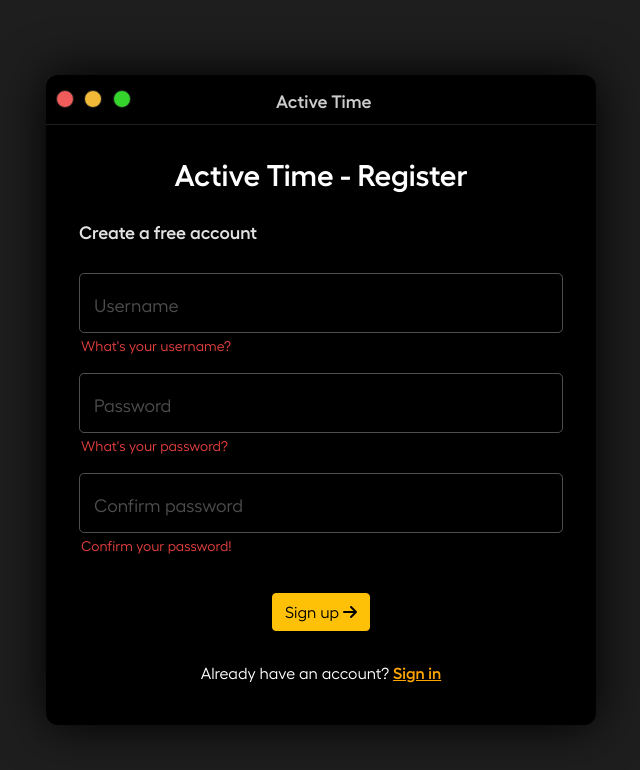
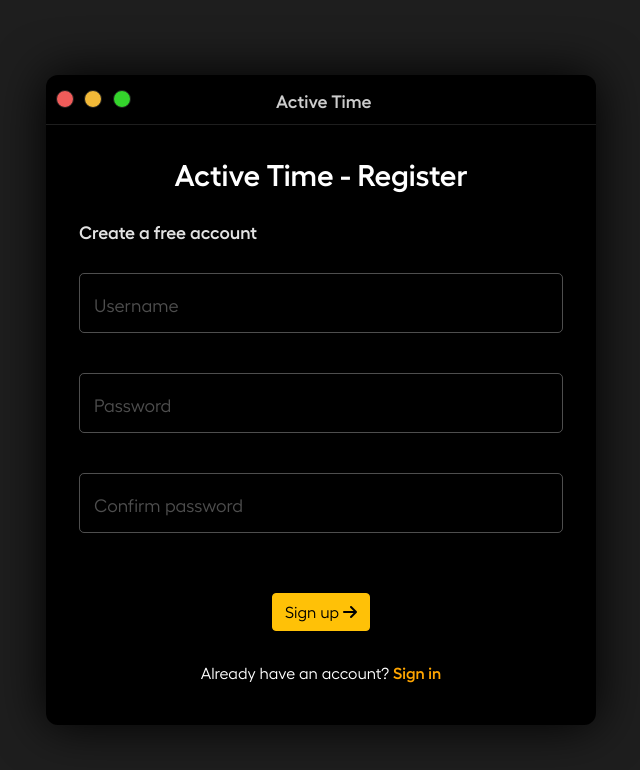
Before and after one commit to SebastianCB-dev/ActiveTimeAngular, an Angular app: page / in a window 1280 px wide. Both pictures are taken after a click on the item "Sign up". Shown: the top 770 px of the page, without its empty margins (319-959 px from the left). Built offline with nearby package versions, Linux system fonts and the light colour scheme.

Commit message:
Feat: Added validations in Register Screen

```diff
--- a/src/app/auth/auth.module.ts
+++ b/src/app/auth/auth.module.ts
@@ -5,6 +5,7 @@ import { AuthRoutingModule } from './auth-routing.module';
 
 import { LoginComponent } from './login/login.component';
 import { RegisterComponent } from './register/register.component';
+import {ReactiveFormsModule} from "@angular/forms";
 
 
 @NgModule({
@@ -14,7 +15,8 @@ import { RegisterComponent } from './register/register.component';
   ],
   imports: [
     CommonModule,
-    AuthRoutingModule
+    AuthRoutingModule,
+    ReactiveFormsModule
   ]
 })
 export class AuthModule { }
--- a/src/app/auth/register/register.component.css
+++ b/src/app/auth/register/register.component.css
@@ -209,6 +209,7 @@
   font-family: "Hellix-SemiBold";
   color: #FFA500FF;
   cursor: pointer;
+  text-decoration: none;
 }
 
 .box .content p a:hover {
--- a/src/app/auth/register/register.component.html
+++ b/src/app/auth/register/register.component.html
@@ -18,25 +18,34 @@
     <div class="content">
       <h3>Active Time - Register</h3>
       <!-- Form -->
-      <form class="box-form">
+      <form class="box-form"
+            (ngSubmit)="register()"
+            autocomplete="off"
+            [formGroup]="myForm">
         <h5>Create a free account</h5>
         <!-- Username -->
         <input type="text"
-               class="txt-username" required>
+               class="txt-username"
+               formControlName="username" required>
         <label class="lbl-username">Username</label>
-        <span>What's your username?</span>
+        <span *ngIf="isInvalidCamp('username')">What's your username? 😏</span>
 
         <!-- Password -->
         <input type="password"
-               class="txt-password" required>
+               class="txt-password"
+               formControlName="password"
+               (keyup)="changeValue()" required>
         <label class="lbl-password">Password</label>
-        <span>What's your password?</span>
+        <span *ngIf="isInvalidCamp('password')">What's your password? 🤐</span>
 
         <!-- Confirm password -->
         <input type="password"
-               class="txt-confirm-password" required>
+               class="txt-confirm-password"
+               formControlName="confirm-password"
+               (keyup)="changeValue()" required>
         <label class="lbl-confirm-password">Confirm password</label>
-        <span>Confirm your password!</span>
+        <span *ngIf="isInvalidCamp('confirm-password')">Confirm your password! 🤐</span>
+        <span *ngIf="!arePasswordsTheSame">The passwords aren't the same! 🤔</span>
 
         <!-- Submit -->
         <button class="btn btn-warning"
--- a/src/app/auth/register/register.component.ts
+++ b/src/app/auth/register/register.component.ts
@@ -1,4 +1,5 @@
 import { Component, OnInit } from '@angular/core';
+import {FormBuilder, FormGroup, Validators} from "@angular/forms";
 
 @Component({
   selector: 'app-register',
@@ -8,7 +9,14 @@ import { Component, OnInit } from '@angular/core';
 export class RegisterComponent implements OnInit {
 
   titlePage: Element = document.querySelector('#title-page')!;
-  constructor() { }
+  arePasswordsTheSame: boolean = true;
+  myForm: FormGroup = this.fb.group({
+    username: [, [Validators.required, Validators.maxLength(15)]],
+    password: [, [Validators.required]],
+    'confirm-password': [, [Validators.required]]
+  })
+
+  constructor(private fb: FormBuilder) { }
 
   ngOnInit(): void {
     if(this.titlePage) {
@@ -16,4 +24,31 @@ export class RegisterComponent implements OnInit {
     }
   }
 
+  async register() {
+    const username = this.myForm.controls['username'].value;
+    const password = this.myForm.controls['password'].value;
+    const confirmPassword = this.myForm.controls['confirm-password'].value;
+
+    if(this.myForm.invalid) {
+      this.myForm.markAllAsTouched();
+      return;
+    }
+
+    if(password !== confirmPassword ) {
+      this.arePasswordsTheSame = false;
+    }
+
+    // Firebase
+    console.log({username,password, confirmPassword});
+
+  }
+
+  isInvalidCamp( camp: string ): boolean {
+    return this.myForm.controls[camp].errors! &&
+           this.myForm.controls[camp].touched!;
+  }
+
+  changeValue() {
+    this.arePasswordsTheSame = true;
+  }
 }
```
